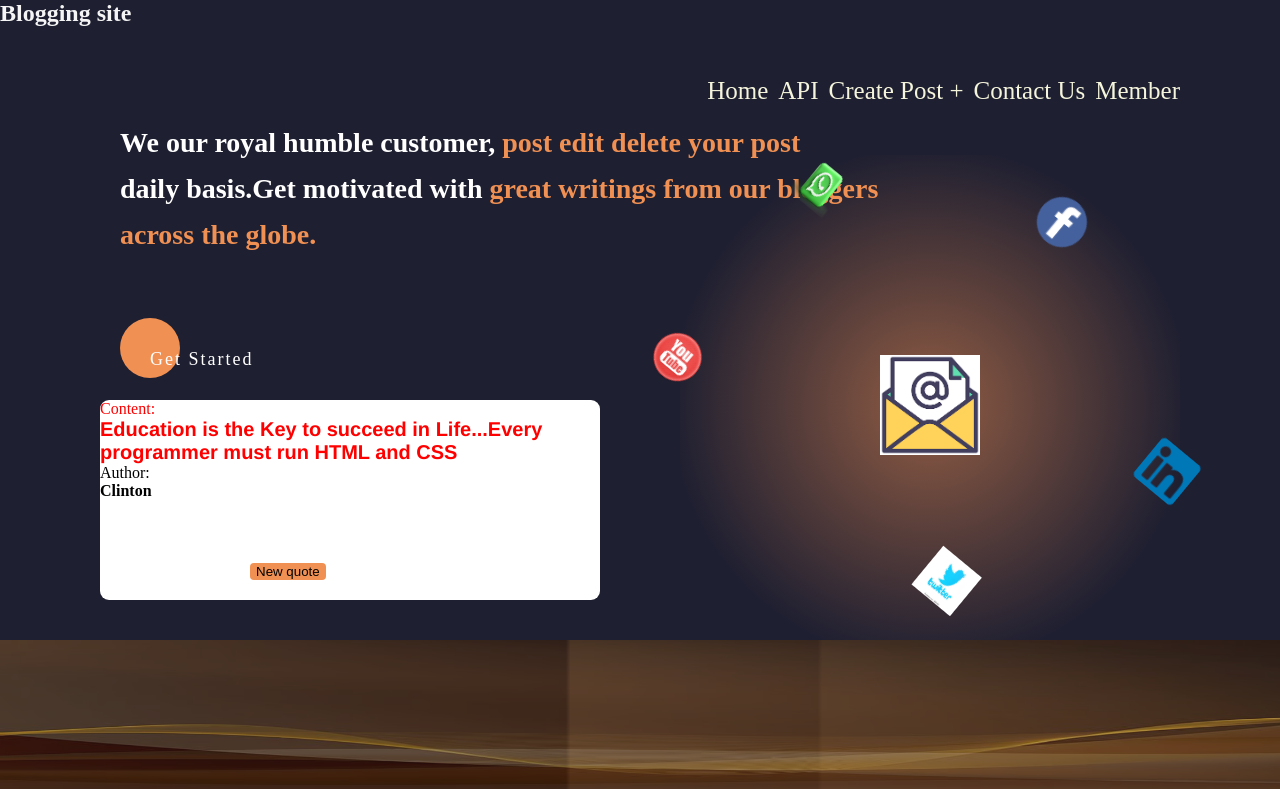
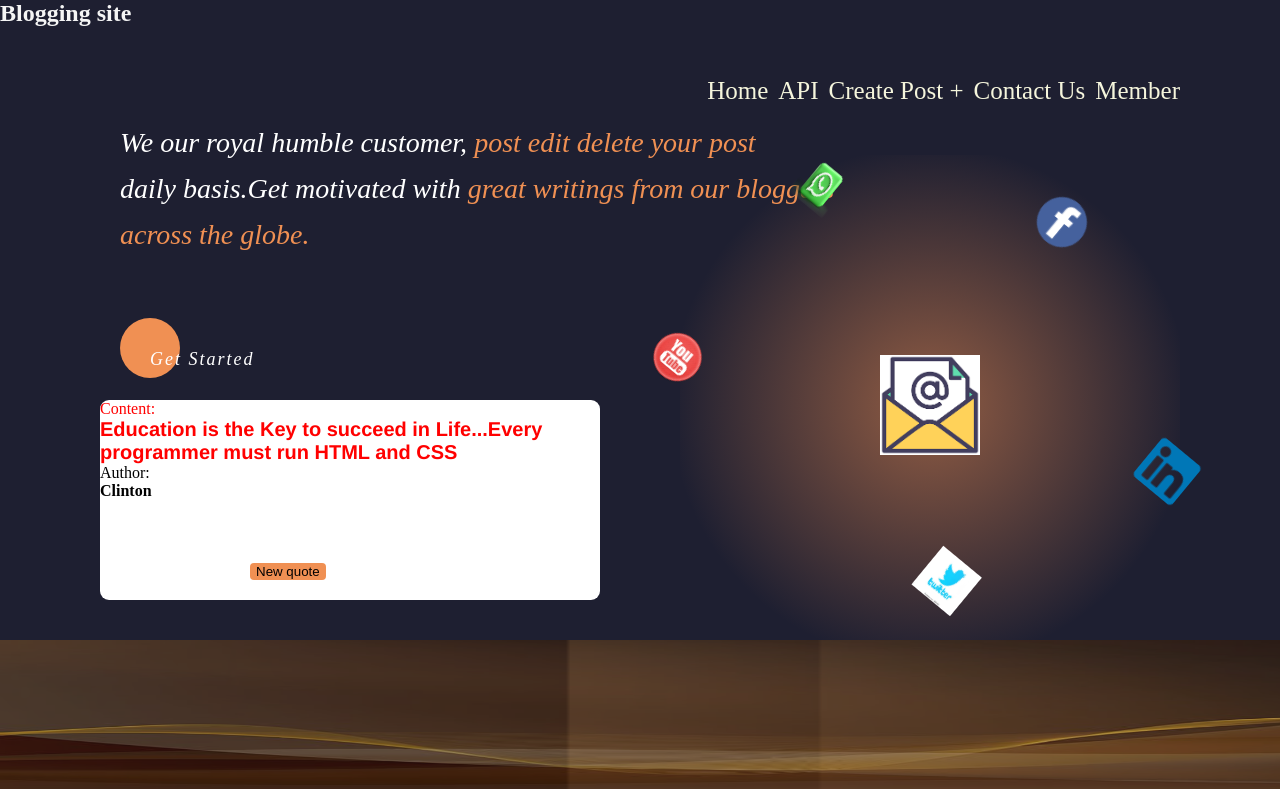
Before and after one commit to Kingsly62/Blogging-Flask, a Flask app: page / in a window 1280 px wide. Shown: the top 789 px of the page. Run offline with Flask 2, Linux system fonts and the light colour scheme; some libraries are stand-ins or nearby versions.

Commit message:
add styling change in the home file css

```diff
--- a/static/CSS/home.css
+++ b/static/CSS/home.css
@@ -189,6 +189,8 @@
     font-size: 28px;
     line-height: 46px;
     color: #fff;
+    font-style: italic;
+    font-weight: 100;
 }
 
 .text h3 span{
```
